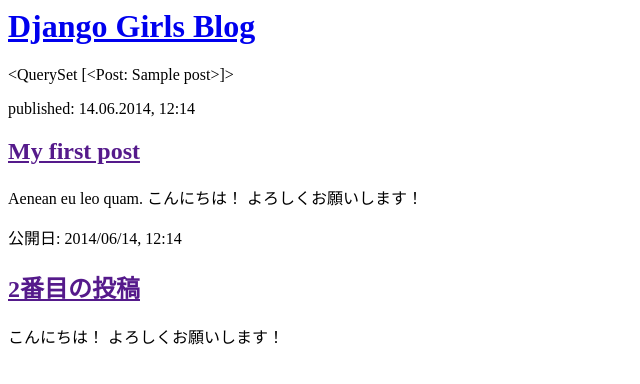
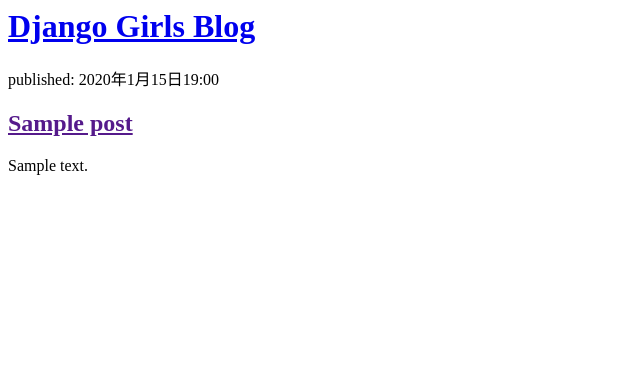
Before and after one commit to Madoka-bob/my-first-blog, a Django app: page / in a window 1280 px wide. Shown: the top 384 px of the page, without its empty margins (0-640 px from the left). Run offline with Django 4.2, Linux system fonts and the light colour scheme; tables that the repository leaves empty hold one stand-in row (values such as "Sample post").

Commit message:
20240917

```diff
--- a/blog/templates/blog/post_list.html
+++ b/blog/templates/blog/post_list.html
@@ -5,16 +5,14 @@
     <body>
         <div>
             <h1><a href="/">Django Girls Blog</a></h1>
-            {{ posts }}
-            <p>published: 14.06.2014, 12:14</p>
-            <h2><a href="">My first post</a></h2>
-            <p>Aenean eu leo quam. こんにちは！ よろしくお願いします！ </p>
         </div>
 
-        <div>
-            <p>公開日: 2014/06/14, 12:14</p>
-            <h2><a href="">2番目の投稿</a></h2>
-            <p> こんにちは！ よろしくお願いします！ </p>
-        </div>
+        {% for post in posts %}
+            <div>
+                <p>published: {{ post.published_date }}</p>
+                <h2><a href="">{{ post.title }}</a></h2>
+                <p>{{ post.text|linebreaksbr }}</p>
+            </div>
+        {% endfor %}
     </body>
 </html>
```
